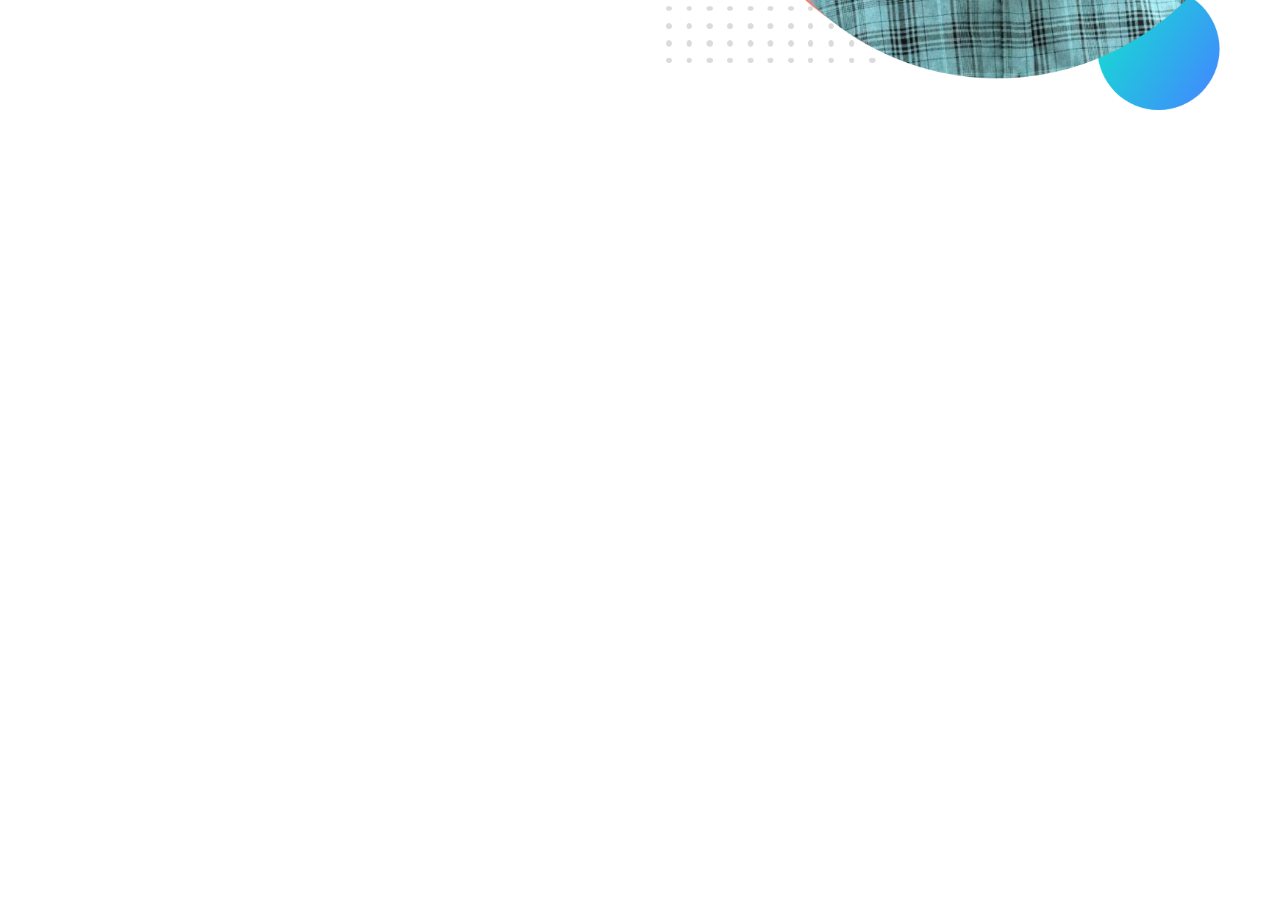
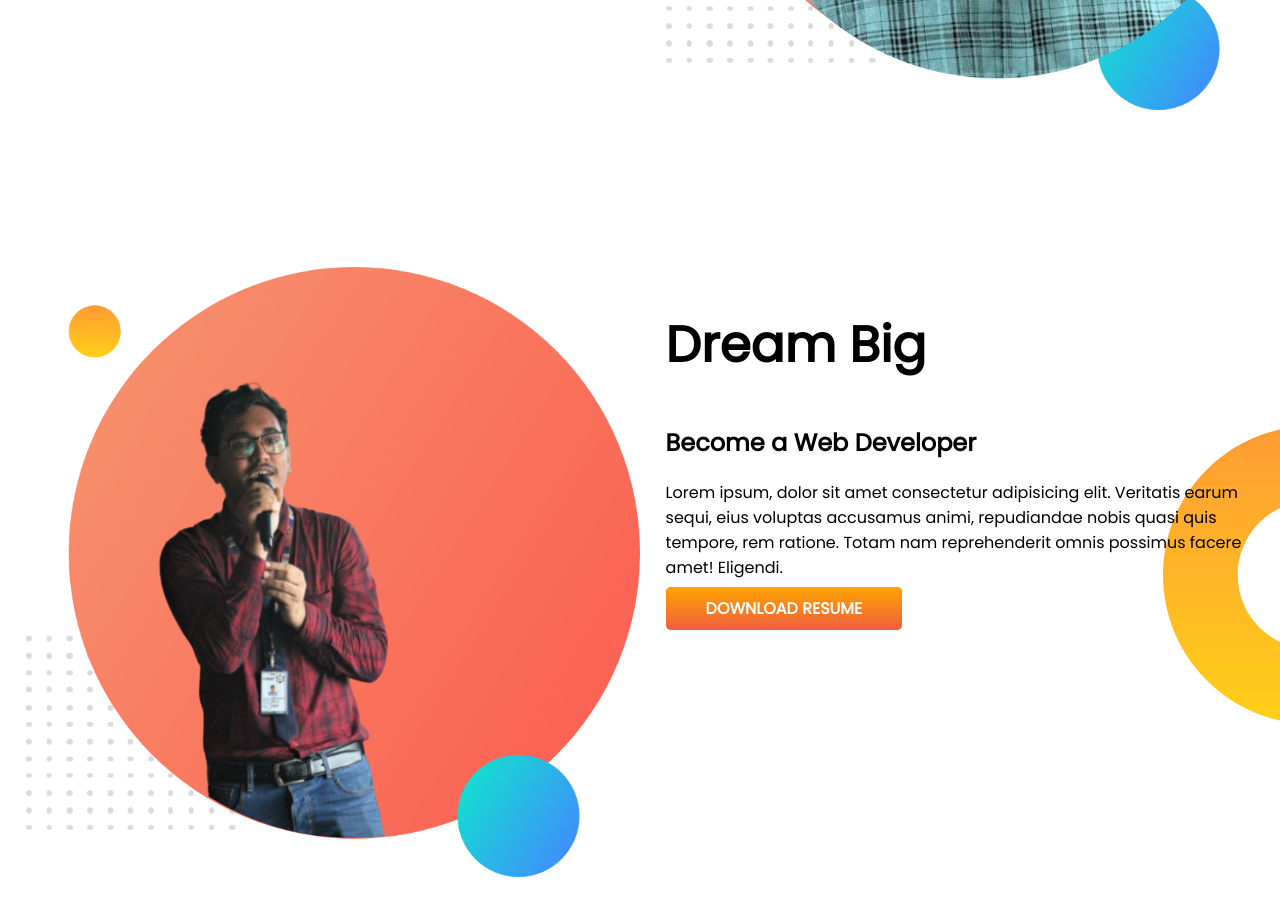
Before and after one commit to FarhadH1423/Farhad-s-Portfolio, a plain HTML site: page index.html in a window 1280 px wide. Shown: the part 500-1416 px from the top of the page. Before the commit the page ends 800 px from the top, so only its background shows below. Drawn offline with Linux system fonts and the light colour scheme.

Commit message:
dream addes

```diff
--- a/index.html
+++ b/index.html
@@ -20,13 +20,25 @@
             <h3>Build Climber and Train Stopper</h3>
             <p>Lorem ipsum dolor, sit amet consectetur adipisicing elit. Dolor neque ab, ea reiciendis rerum obcaecati
                 officiis dignissimos? Ullam repudiandae nemo voluptate esse. Rerum optio cupiditate corrupti repellat
-                modi veritatis odit! Lorem ipsum dolor sit amet consectetur adipisicing elit. Eos, fugiat? Lorem ipsum dolor, sit amet consectetur adipisicing elit. Et, qui?</p>
-                <a class="link-button" target="_blank" href="fb.com/farhadwts">Hire Me</a>
+                modi veritatis odit! Lorem ipsum dolor sit amet consectetur adipisicing elit. Eos, fugiat? Lorem ipsum
+                dolor, sit amet consectetur adipisicing elit. Et, qui?</p>
+            <a class="link-button" target="_blank" href="fb.com/farhadwts">Hire Me</a>
         </div>
         <div class="half-width">
             <img src="my-bg1.png" alt="">
         </div>
     </section>
+    <section class="dream-big">
+        <div class="half-width">
+            <img src="my-bg2.png" alt="">
+        </div>
+        <div class="half-width">
+            <h1>Dream Big</h1>
+            <h2>Become a Web Developer</h2>
+            <p>Lorem ipsum, dolor sit amet consectetur adipisicing elit. Veritatis earum sequi, eius voluptas accusamus animi, repudiandae nobis quasi quis tempore, rem ratione. Totam nam reprehenderit omnis possimus facere amet! Eligendi.</p>
+            <a class="link-button" target="_blank" href="">DOWNLOAD RESUME</a>
+        </div>
+    </section>
 </body>
 
 </html>
--- a/style.css
+++ b/style.css
@@ -10,6 +10,7 @@ h1{
 }
 section{
     display: flex;
+    margin-bottom: 150px;
 }
 .half-width{
     width: 50%;
@@ -31,3 +32,8 @@ section{
     background-image: url(images/top-banner.png);
     background-repeat: no-repeat;
 }
+.dream-big{
+    background-image: url(images/dream-bg.png);
+    background-repeat: no-repeat;
+    background-position: right;
+}
```
